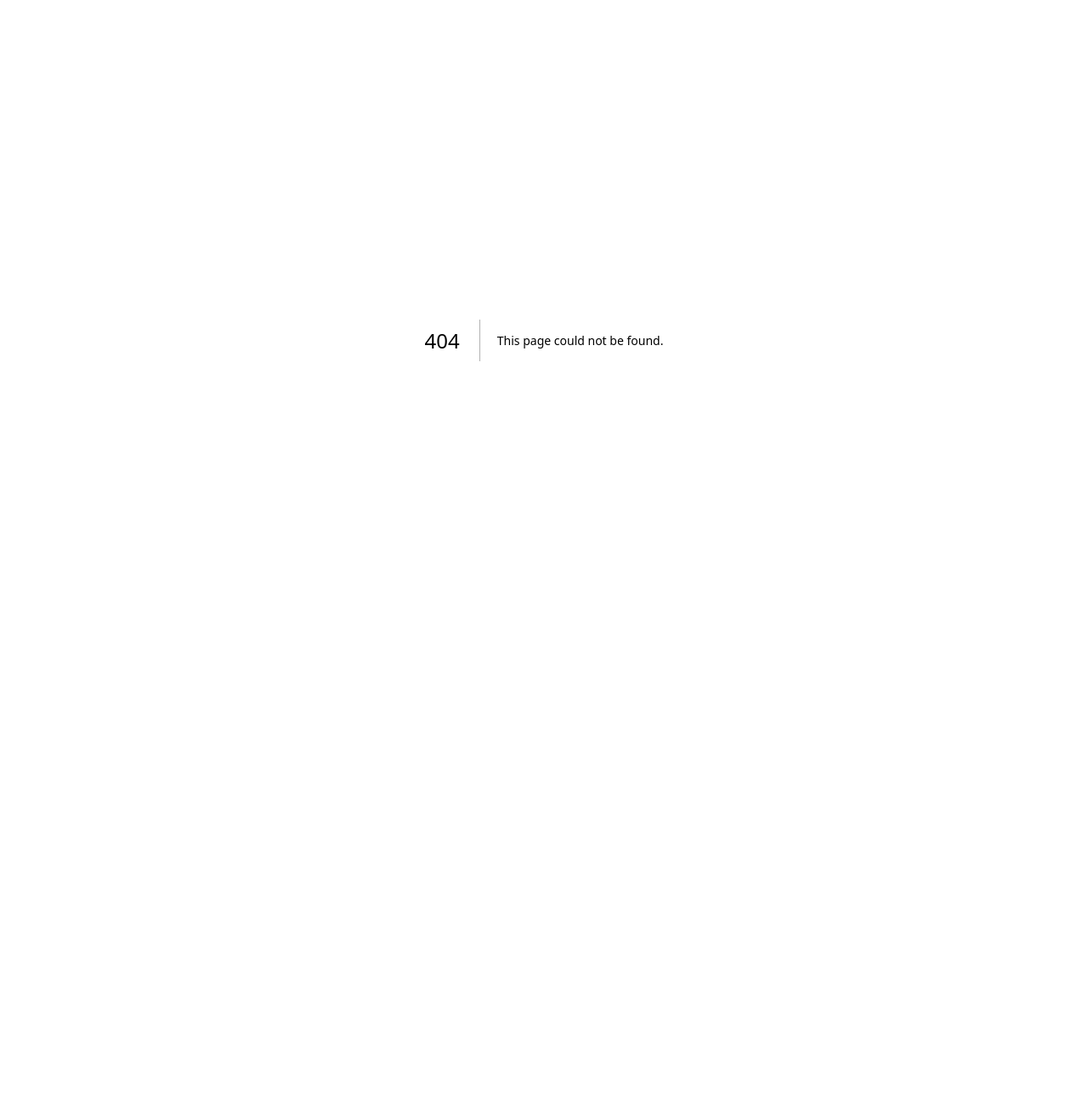
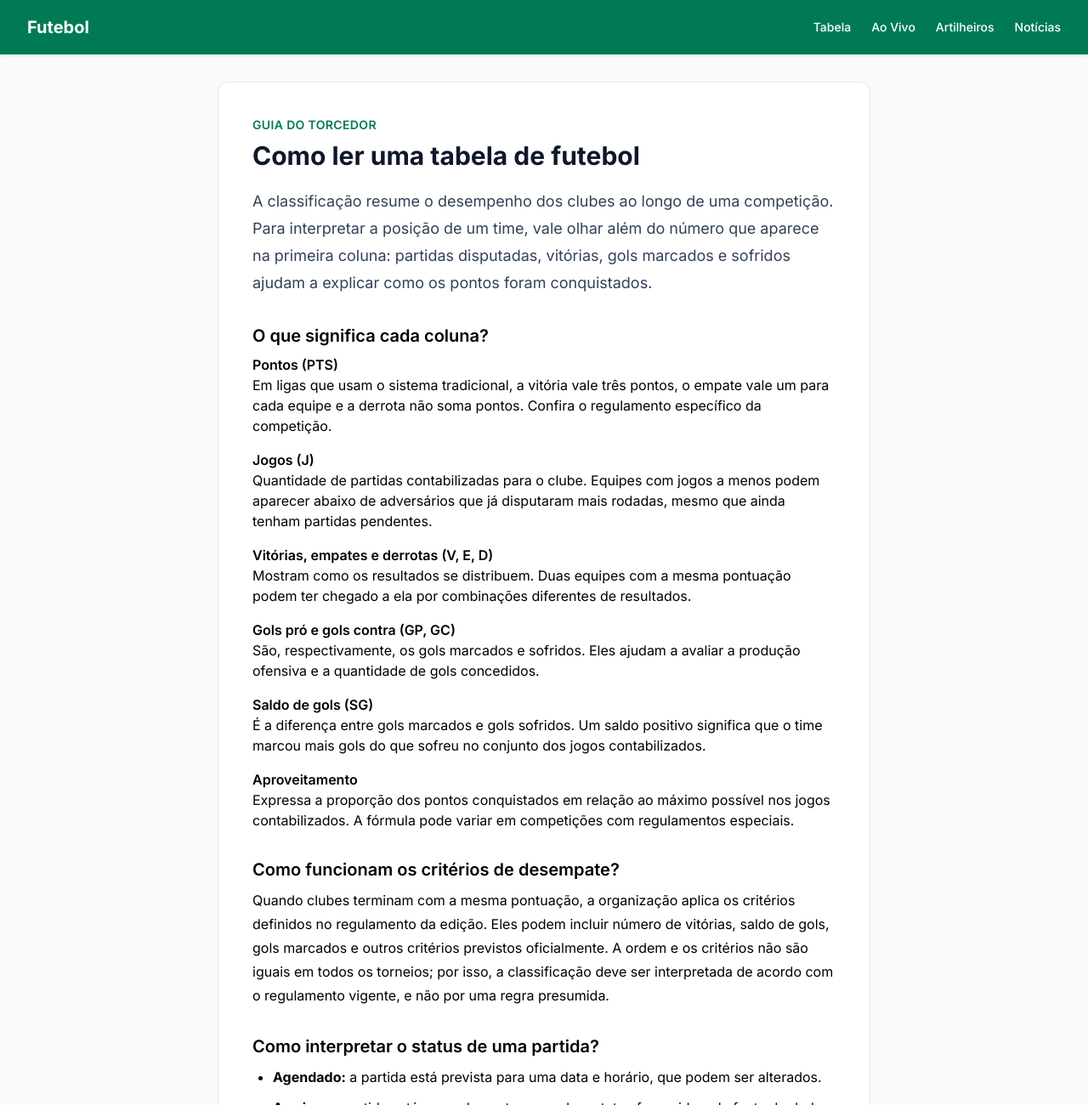
Before and after one commit to brunopark852/projeto-futebol, a Next.js app: page /guia-do-futebol in a window 1280 px wide. Before the commit this address had no page. Shown: the top 1300 px of the page at 85% size. Before the commit the page ends 800 px from the top, so only its background shows below. Built offline with nearby package versions, Linux system fonts and the light colour scheme.

Commit message:
feat: add original football tables and statistics guide

```diff
--- /dev/null
+++ b/pages/guia-do-futebol.tsx
@@ -0,0 +1,56 @@
+import Layout from '@/components/Layout';
+import Link from 'next/link';
+
+export default function GuiaDoFutebolPage() {
+  return (
+    <Layout
+      title="Guia do Futebol: como ler tabelas e estatísticas"
+      description="Entenda pontos, jogos disputados, vitórias, empates, derrotas, saldo de gols, status das partidas e limites dos dados esportivos."
+    >
+      <article className="prose prose-slate mx-auto max-w-3xl rounded-xl border border-gray-200 bg-white p-6 sm:p-10">
+        <p className="mb-2 text-sm font-semibold uppercase tracking-wide text-emerald-700">Guia do torcedor</p>
+        <h1 className="mb-5 text-3xl font-bold text-slate-900">Como ler uma tabela de futebol</h1>
+        <p className="text-lg leading-8 text-slate-700">
+          A classificação resume o desempenho dos clubes ao longo de uma competição. Para interpretar a posição de um time, vale olhar além do número que aparece na primeira coluna: partidas disputadas, vitórias, gols marcados e sofridos ajudam a explicar como os pontos foram conquistados.
+        </p>
+
+        <h2 className="mb-2 mt-8 text-xl font-semibold">O que significa cada coluna?</h2>
+        <dl className="space-y-4">
+          <div><dt className="font-semibold">Pontos (PTS)</dt><dd>Em ligas que usam o sistema tradicional, a vitória vale três pontos, o empate vale um para cada equipe e a derrota não soma pontos. Confira o regulamento específico da competição.</dd></div>
+          <div><dt className="font-semibold">Jogos (J)</dt><dd>Quantidade de partidas contabilizadas para o clube. Equipes com jogos a menos podem aparecer abaixo de adversários que já disputaram mais rodadas, mesmo que ainda tenham partidas pendentes.</dd></div>
+          <div><dt className="font-semibold">Vitórias, empates e derrotas (V, E, D)</dt><dd>Mostram como os resultados se distribuem. Duas equipes com a mesma pontuação podem ter chegado a ela por combinações diferentes de resultados.</dd></div>
+          <div><dt className="font-semibold">Gols pró e gols contra (GP, GC)</dt><dd>São, respectivamente, os gols marcados e sofridos. Eles ajudam a avaliar a produção ofensiva e a quantidade de gols concedidos.</dd></div>
+          <div><dt className="font-semibold">Saldo de gols (SG)</dt><dd>É a diferença entre gols marcados e gols sofridos. Um saldo positivo significa que o time marcou mais gols do que sofreu no conjunto dos jogos contabilizados.</dd></div>
+          <div><dt className="font-semibold">Aproveitamento</dt><dd>Expressa a proporção dos pontos conquistados em relação ao máximo possível nos jogos contabilizados. A fórmula pode variar em competições com regulamentos especiais.</dd></div>
+        </dl>
+
+        <h2 className="mb-2 mt-8 text-xl font-semibold">Como funcionam os critérios de desempate?</h2>
+        <p className="leading-7">
+          Quando clubes terminam com a mesma pontuação, a organização aplica os critérios definidos no regulamento da edição. Eles podem incluir número de vitórias, saldo de gols, gols marcados e outros critérios previstos oficialmente. A ordem e os critérios não são iguais em todos os torneios; por isso, a classificação deve ser interpretada de acordo com o regulamento vigente, e não por uma regra presumida.
+        </p>
+
+        <h2 className="mb-2 mt-8 text-xl font-semibold">Como interpretar o status de uma partida?</h2>
+        <ul className="list-disc space-y-2 pl-6 leading-7">
+          <li><strong>Agendado:</strong> a partida está prevista para uma data e horário, que podem ser alterados.</li>
+          <li><strong>Ao vivo:</strong> a partida está em andamento segundo o status fornecido pela fonte de dados.</li>
+          <li><strong>Intervalo:</strong> o jogo está na pausa entre períodos, quando esse status é fornecido.</li>
+          <li><strong>Encerrado:</strong> a fonte indica que a partida terminou.</li>
+          <li><strong>Adiado ou cancelado:</strong> o evento não segue o agendamento original; procure a comunicação oficial para saber a nova programação.</li>
+        </ul>
+
+        <h2 className="mb-2 mt-8 text-xl font-semibold">Por que os dados podem mudar?</h2>
+        <p className="leading-7">
+          Serviços de dados podem atualizar horários, status e estatísticas após receberem informações novas ou correções. Uma página também pode ficar temporariamente sem dados se a fonte estiver indisponível ou se a competição não fizer parte da cobertura contratada. Ausência de informação não significa necessariamente que a partida foi cancelada.
+        </p>
+        <p className="leading-7">
+          Para decisões importantes, como confirmar o horário de um jogo ou verificar uma classificação oficial, compare os dados do portal com os canais oficiais da liga, federação ou clube.
+        </p>
+
+        <h2 className="mb-2 mt-8 text-xl font-semibold">Explore o portal</h2>
+        <p className="leading-7">
+          Consulte a <Link href="/tabela" className="font-semibold text-emerald-700 hover:underline">tabela de classificação</Link>, acompanhe os <Link href="/ao-vivo" className="font-semibold text-emerald-700 hover:underline">jogos e resultados</Link> e conheça a proposta do <Link href="/sobre" className="font-semibold text-emerald-700 hover:underline">Projeto Futebol Hoje</Link>.
+        </p>
+      </article>
+    </Layout>
+  );
+}
```
